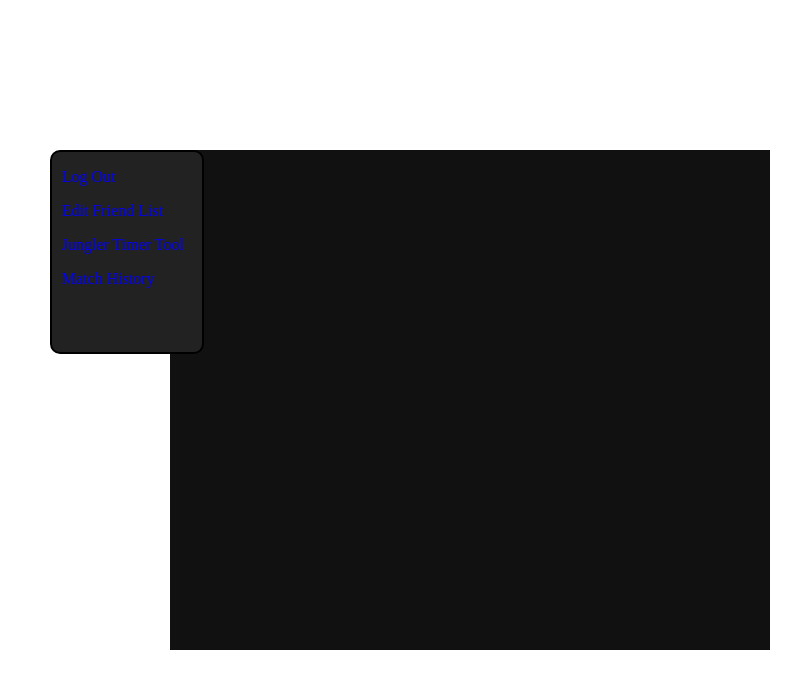
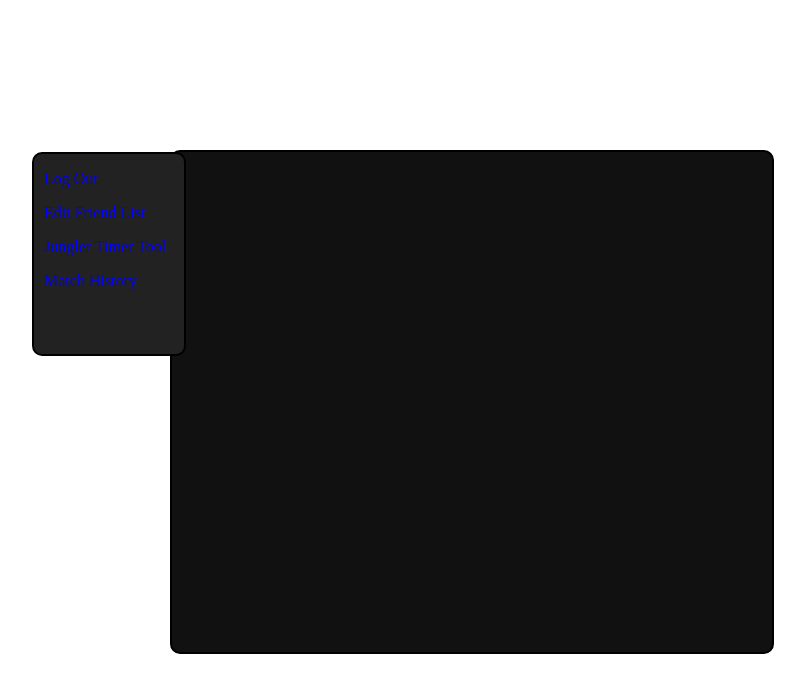
Before and after one commit to DMatev/MMT, a Node project: template views/main.ejs in a window 1280 px wide. Shown: the top 693 px of the page, without its empty margins (170-975 px from the left). Run offline with Node 20 templates, Linux system fonts and the light colour scheme; the template is opened without the code that fills it, so the values that code supplies are empty; some libraries are stand-ins or nearby versions.

Commit message:
test3
testin

```diff
--- a/public/css/main.css
+++ b/public/css/main.css
@@ -1,11 +1,12 @@
 #container-main {
 	position: absolute;
     width: 600px;
-    height: 500px;
     top: 50%;
     left: 50%;
     margin: -250px 0 0 -300px;
     background-color: #111111;
+    border:2px solid black;
+	border-radius: 10px;
 }
 #container-login {
 	text-align: center;
@@ -22,7 +23,7 @@
 #menu {
 	height:200px;
 	width: 140px;
-	margin-left: -120px;
+	margin-left: -140px;
 	padding-left: 10px;
 	float: left;
 	position:fixed;
```
